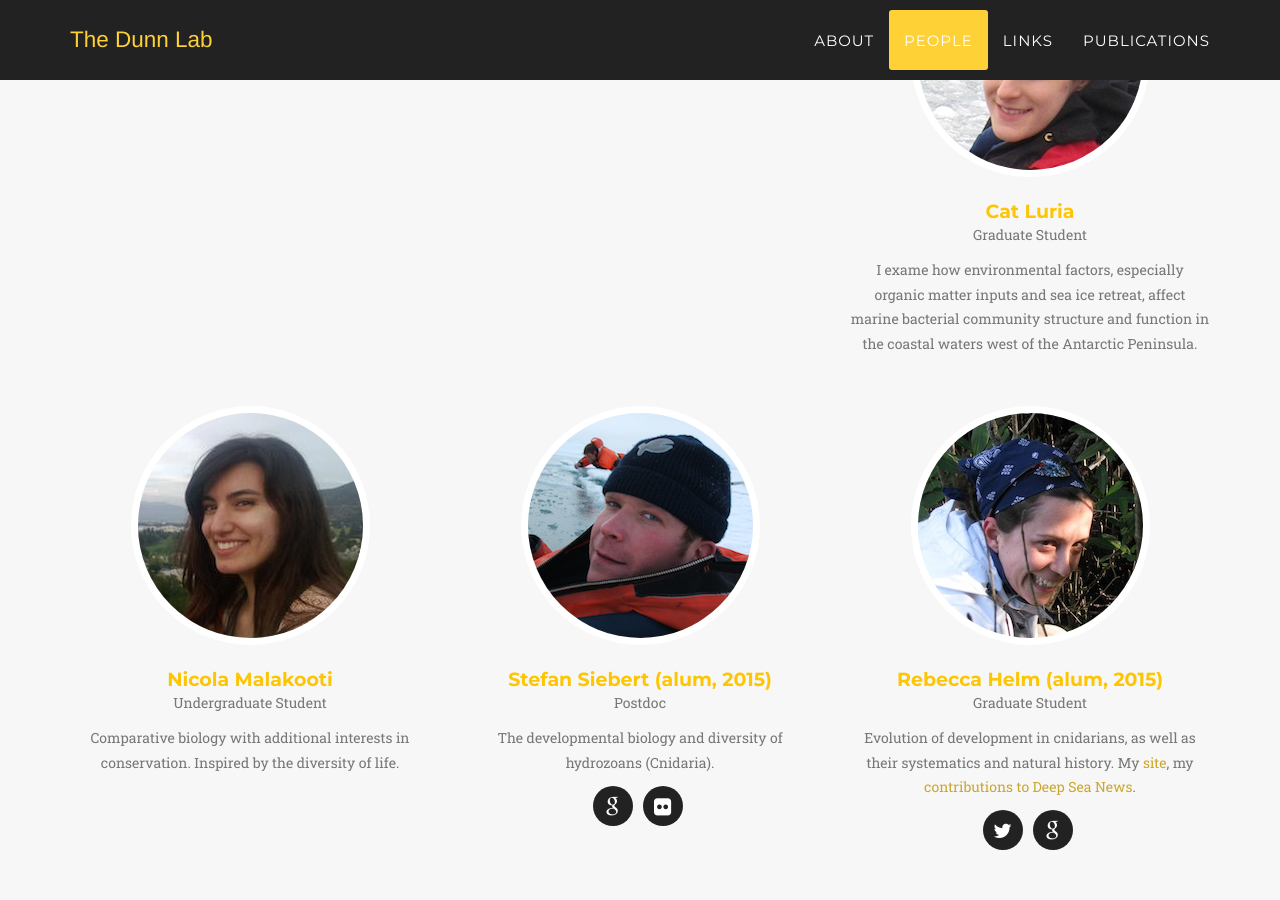
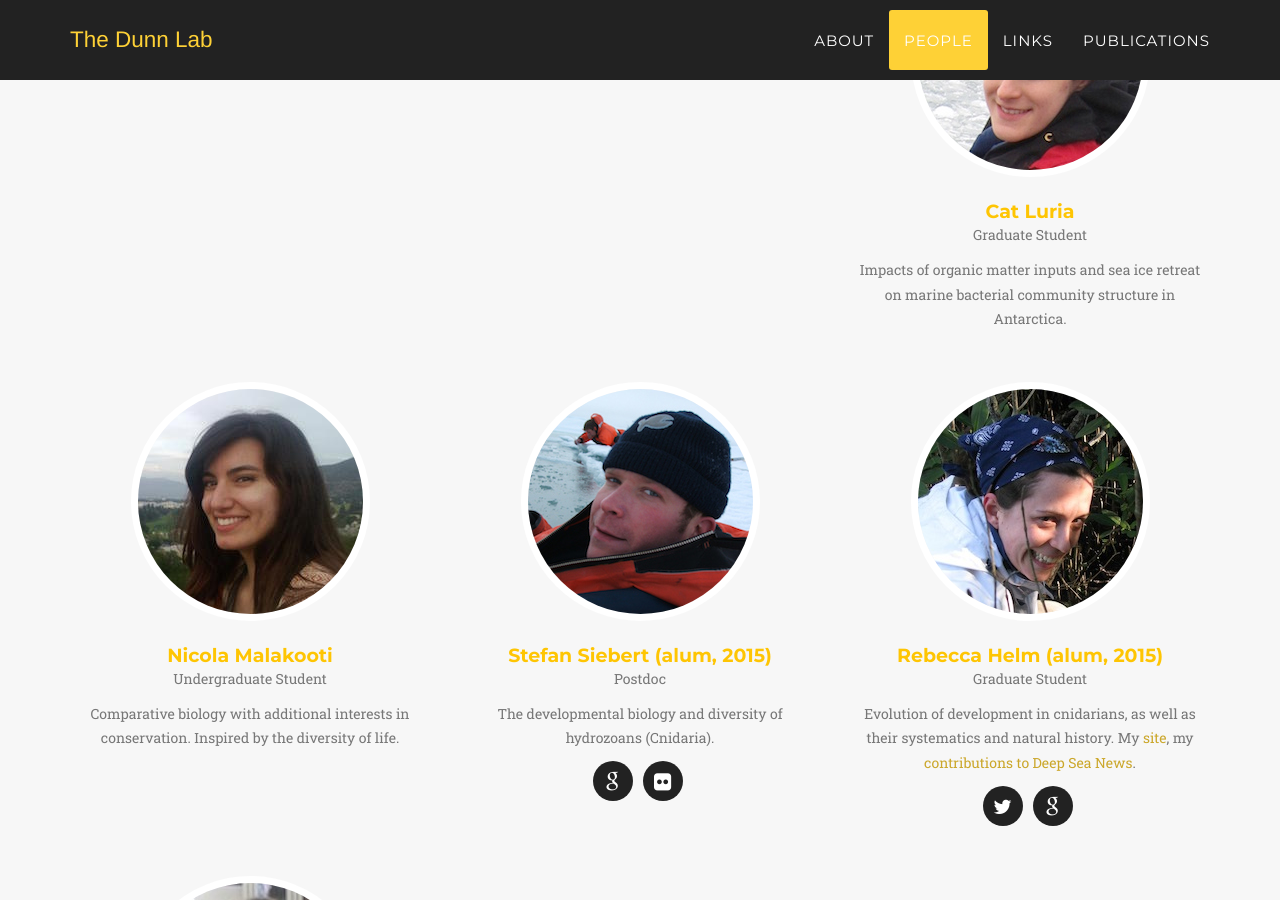
Before and after one commit to caseywdunn/caseywdunn.github.io, a Jekyll site: the page built from index.html, in a window 1280 px wide and 900 px high, scrolled down 4458 px. Built offline with Jekyll 4.4.1, drawn with Linux system fonts in a browser that asks for light colours; some web fonts are replaced.

Commit message:
shortened cat's description

```diff
--- a/_config.yml
+++ b/_config.yml
@@ -82,7 +82,7 @@ people:
 - name: Cat Luria
   pic: luria
   position: Graduate Student
-  description: I exame how environmental factors, especially organic matter inputs and sea ice retreat, affect marine bacterial community structure and function in the coastal waters west of the Antarctic Peninsula.
+  description: Impacts of organic matter inputs and sea ice retreat on marine bacterial community structure in Antarctica.
   social:
 
 - name: Nicola Malakooti
```
